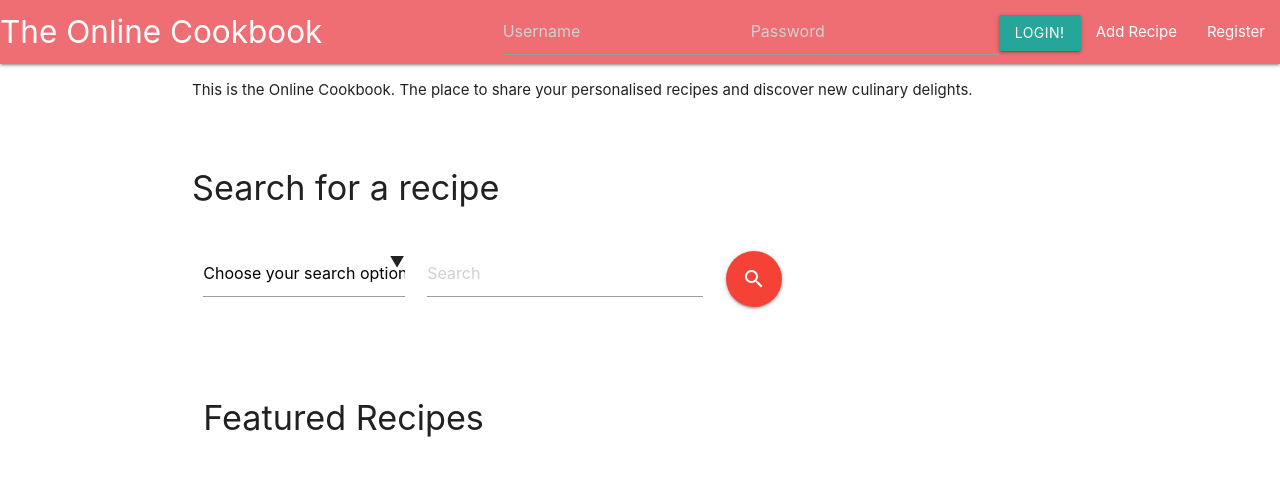
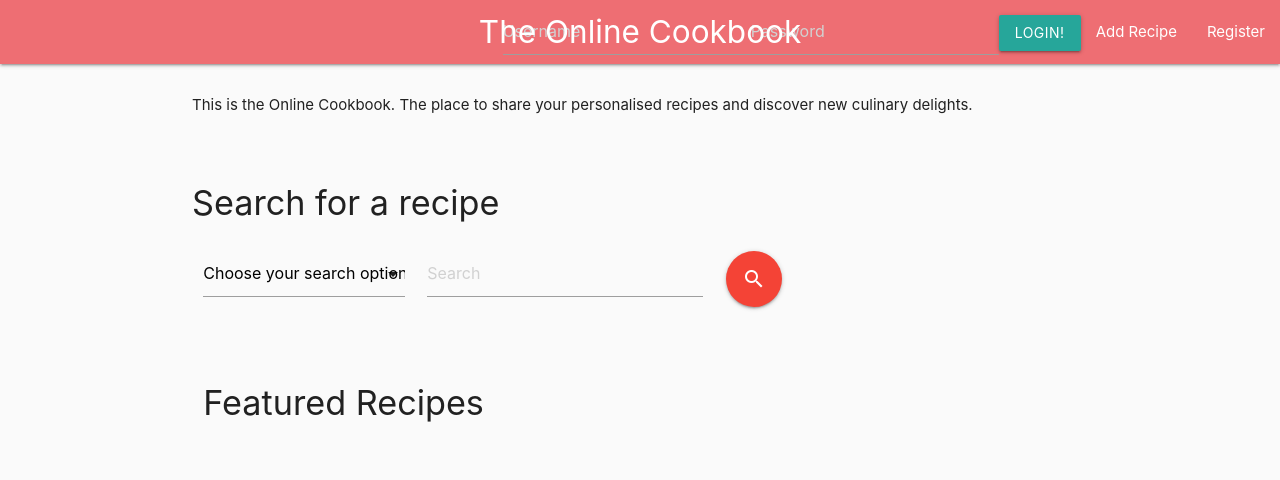
Before and after one commit to jamiebird119/Milestone-Project-the_online_kitchen, a Flask app: page / in a window 1280 px wide. Shown: the top 480 px of the page. Run offline with Flask 2, Linux system fonts and the light colour scheme; data that the repository does not hold is empty; some libraries are stand-ins or nearby versions.

Commit message:
Fixed bug with burger icon, added some styling to index template

```diff
--- a/static/css/style.css
+++ b/static/css/style.css
@@ -1,5 +1,29 @@
 
 /* ---------------------------------------- General Classes  --------------------------------------------------------------------*/
+
+body{
+    background-color: rgb(250,250,250);
+    padding: 0;
+    width: auto;
+    height: 100vh;
+}
+
 .section_heading{
-    padding: 2rem 0;
+    padding: 1rem 0;
 }
+
+.underline{
+    text-decoration: underline;
+}
+
+.brand-logo{
+    width: 100%;
+    text-align: center;
+}
+
+.intro{
+    padding: 1rem 0;
+}
+
+
+/* ---------------------------------------- Responsive Design Elements --------------------------------------------------------------------*/
--- a/static/js/run.js
+++ b/static/js/run.js
@@ -1,8 +1,10 @@
 $(document).ready(function () {
-  $("select").material_select();
+  $(".sidenav").sidenav();
 });
 
-
+$(document).ready(function () {
+  $("select").formSelect();
+});
 
 function add_ingredients() {
   var el = $(".additional_ingredients");
@@ -29,11 +31,17 @@ function add_ingredients() {
 				onclick="remove_ingredients($(this))">
                 <i class="material-icons">remove</i>
                 </a></div></div>
-                `		);}
-
-
+                `);
+}
 
 function remove_ingredients(el) {
- var element = el.parent("div").parent(".added")
+  var element = el.parent("div").parent(".added");
   element.remove();
 }
+
+$("a h5").mouseenter(function () {
+    $(this).addClass("underline");
+});
+$("a h5").mouseleave(function () {
+    $(this).removeClass("underline");
+});
--- a/templates/base.html
+++ b/templates/base.html
@@ -38,6 +38,7 @@
                 type="text"
                 class="validate"
                 placeholder="Username"
+                required
               />
             </li>
             <li>
@@ -47,6 +48,7 @@
                 type="text"
                 class="validate"
                 placeholder="Password"
+                required
               />
             </li>
             <li>
@@ -67,8 +69,36 @@
 
     <ul class="sidenav navbar-fixed" id="mobile-demo">
       <li><a href="{{ url_for('addrecipe')}}">Add Recipe</a></li>
-      <li><a href="">Log In</a></li>
       <li><a href="">Register</a></li>
+      <li>
+        <input
+          id="username"
+          name="username"
+          type="text"
+          class="validate"
+          placeholder="Username"
+          required
+        />
+      </li>
+      <li>
+        <input
+          id="password"
+          name="password"
+          type="text"
+          class="validate"
+          placeholder="Password"
+          required
+        />
+      </li>
+      <li>
+        <button
+          class="btn waves-effect waves-light"
+          type="submit"
+          name="action"
+        >
+          LogIn!
+        </button>
+      </li>
     </ul>
     <div class="container">
       {% block content %} {% endblock %}
@@ -76,14 +106,19 @@
 
     <!-- Compiled and minified JavaScript from https://materializecss.com/getting-started.html -->
     <script
-      src="https://code.jquery.com/jquery-3.5.1.min.js" integrity="sha256-9/aliU8dGd2tb6OSsuzixeV4y/faTqgFtohetphbbj0=" crossorigin="anonymous"
+      src="https://code.jquery.com/jquery-3.5.1.min.js"
+      integrity="sha256-9/aliU8dGd2tb6OSsuzixeV4y/faTqgFtohetphbbj0="
+      crossorigin="anonymous"
     ></script>
 
-     <script src="{{ url_for('static', filename='js/run.js') }}"></script>
+    <script src="{{ url_for('static', filename='js/run.js') }}"></script>
 
     <!-- Compiled and minified JavaScript from https://materializecss.com/getting-started.html -->
-    <script src="https://cdnjs.cloudflare.com/ajax/libs/materialize/0.100.2/js/materialize.min.js"></script>
-
-
+    <script src="https://cdnjs.cloudflare.com/ajax/libs/materialize/1.0.0/js/materialize.min.js"></script>
+    <script>
+    $(document).ready(function () {
+  $("select").material_select();
+});
+ </script>
   </body>
 </html>
--- a/templates/index.html
+++ b/templates/index.html
@@ -1,7 +1,7 @@
 {% extends 'base.html' %} {% block content %}
 <p><strong> {{ alert }} </strong></p>
 <div class="row">
-  <p>
+  <p class="intro">
     This is the Online Cookbook. The place to share your personalised recipes
     and discover new culinary delights.
   </p>
@@ -10,8 +10,8 @@
 <div class="row">
   <h4 class="section_heading">Search for a recipe</h4>
   <form action="{{url_for('search')}}" method="POST">
-    <div class="col s3">
-      <select id="search_var" name="variable">
+    <div class="col s12 m3">
+      <select id="search_var" name="variable" required>
         <option value="" disabled selected>Choose your search option</option>
         <option value="recipe_name">Name</option>
         <option value="difficulty"
@@ -21,11 +21,11 @@
         <option value="added_by">Added By</option>
       </select>
     </div>
-    <div class="col s4">
-      <input id="search" name="search" placeholder="Search" />
+    <div class="col s10 m4">
+      <input id="search" name="search" placeholder="Search" required/>
     </div>
 
-    <div class="col s3">
+    <div class="col s2 m3">
       <button class="btn-floating btn-large red" type="submit">
         <i class="large material-icons">search</i>
       </button>
@@ -34,12 +34,12 @@
 </div>
 <div class="row search-results">
     {% if search_content %}
-    <h5> Results </h5>
+    <h4 class="section_heading"> Results </h4>
     {% endif %}
     {% for recipe in search_content %}
         <div class="col s7">
 
-                <a> {{ recipe.recipe_name }} </a>
+                <a href="{{url_for('get_recipe', recipe_name=recipe.recipe_name)}}"><h5> {{ recipe.recipe_name }} </h5></a>
                 <p>
                 Cooking Time - {{ recipe.cooking_time }} mins <br />
                 Difficulty - {{ recipe.difficulty.capitalize() }}
@@ -56,7 +56,7 @@
    </div>
 
       {% for featured in featured_list %}
-      <div class="col s7">
+      <div class="col s12">
         <a href="{{url_for('get_recipe', recipe_name=featured.recipe_name)}}"><h5>{{ featured.recipe_name }}</h5></a>
         <p>Cooking time - {{ featured.cooking_time}} mins <br/>
         Added By - {{ featured.added_by }} <br/>
```
Also changed, not shown: templates/loggedin.html (+3 -6 lines).
